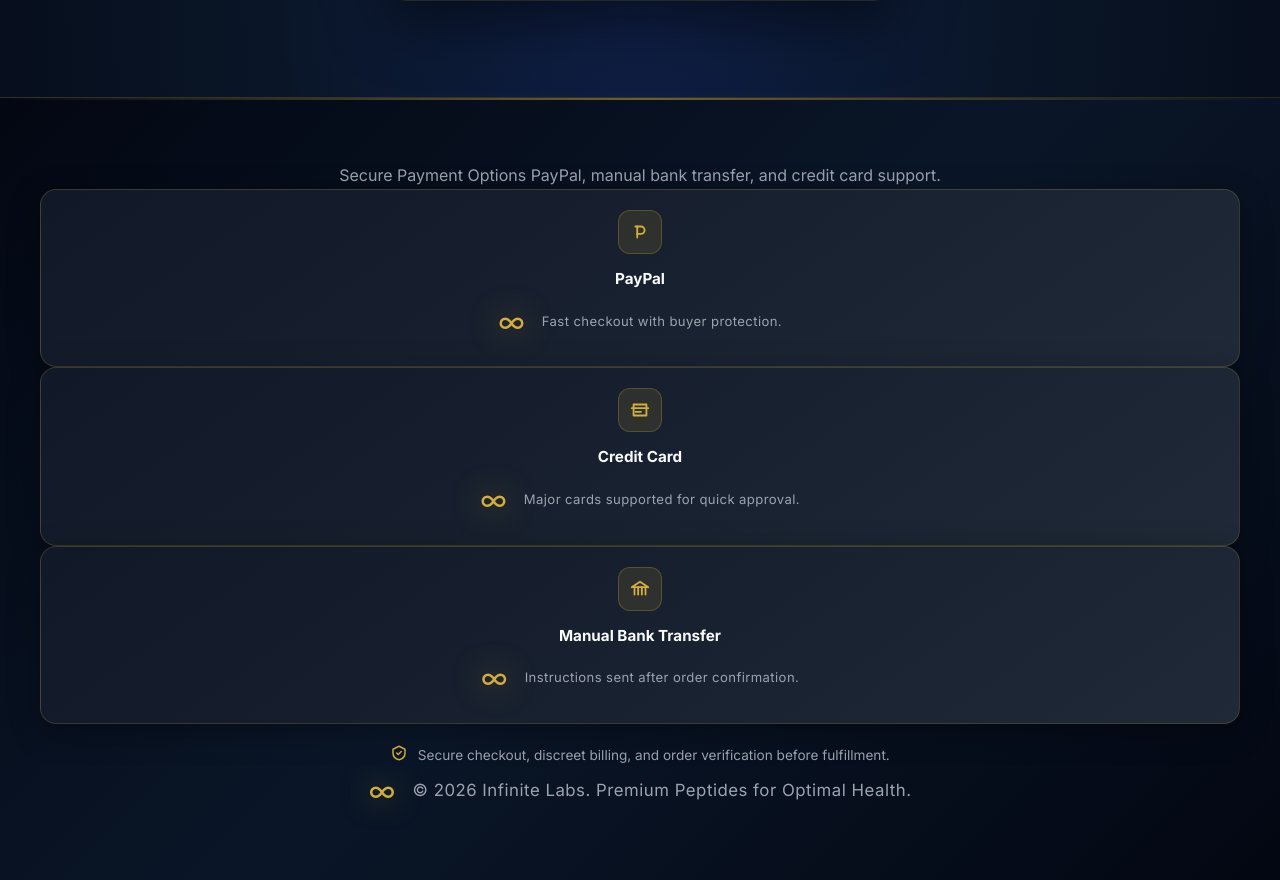
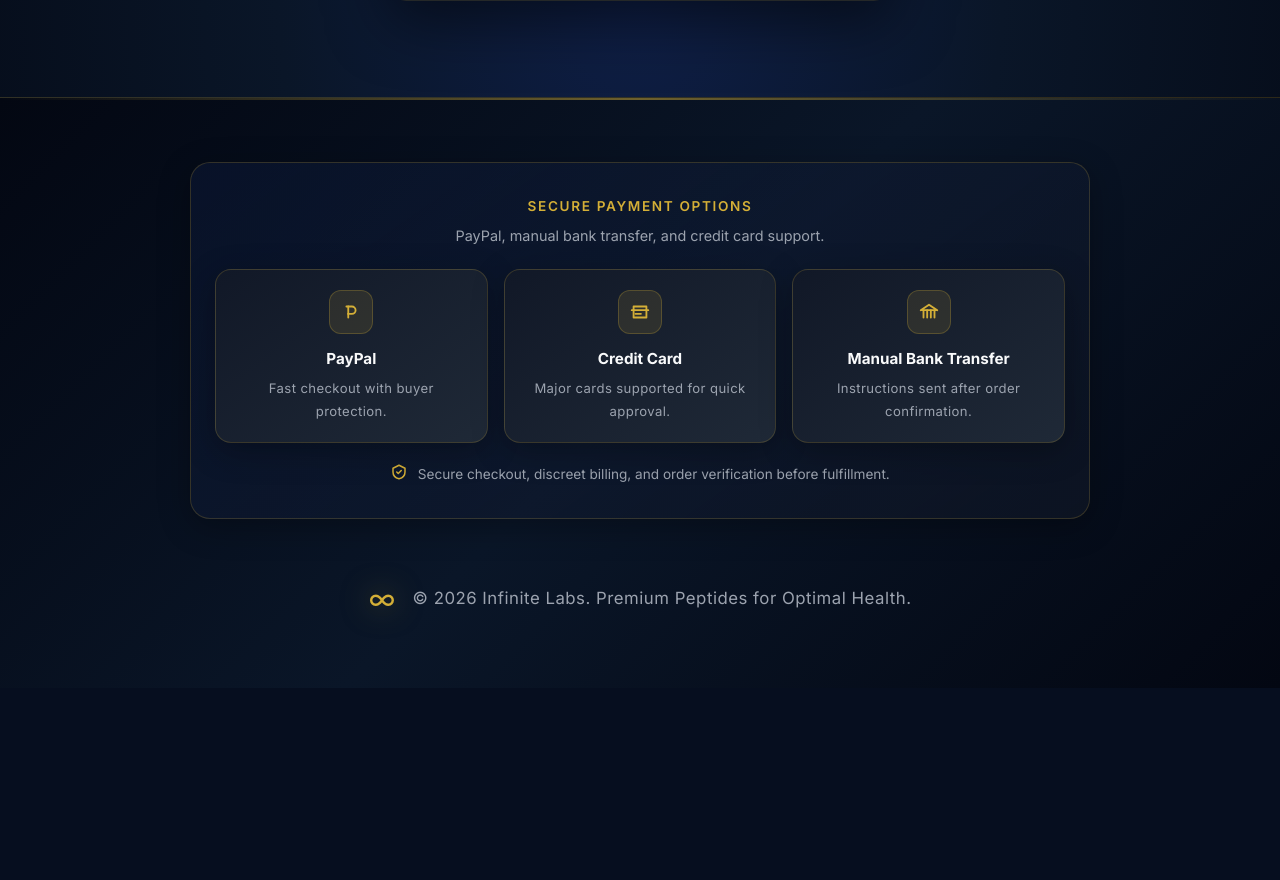
Before and after one commit to PowerTower90/infinite-labs, a Flask app: page /cart in a window 1280 px wide. Shown: the part 810-1690 px from the top of the page. After the commit the page ends 1498 px from the top, so only its background shows below. Run offline with Flask 3, Linux system fonts and the light colour scheme.

Commit message:
Auto-sync: 2026-02-15 12:40:00

```diff
--- a/static/css/style.css
+++ b/static/css/style.css
@@ -1872,14 +1872,17 @@ h2::after {
     filter: drop-shadow(0 4px 8px rgba(212, 175, 55, 0.3));
 }
 
-.payment-methods.premium-payment {
-    margin-top: 2rem;
-    padding-top: 2rem;
-    border-top: 1px solid rgba(212, 175, 55, 0.2);
-    text-align: center;
-}
-
-.payment-header {
+.footer-payment {
+    width: min(900px, 100%);
+    margin: 0 auto 2rem;
+    padding: 2rem 1.5rem;
+    border: 1px solid rgba(212, 175, 55, 0.2);
+    border-radius: 20px;
+    background: linear-gradient(145deg, rgba(15, 31, 71, 0.35) 0%, rgba(17, 24, 39, 0.6) 100%);
+    box-shadow: var(--shadow-card);
+}
+
+.footer-payment-header {
     display: flex;
     flex-direction: column;
     gap: 0.4rem;
@@ -1887,12 +1890,20 @@ h2::after {
     margin-bottom: 1.25rem;
 }
 
-.payment-subtext {
+.footer-payment-title {
+    text-transform: uppercase;
+    letter-spacing: 0.12em;
+    font-size: 0.85rem;
+    color: var(--luxury-gold);
+    font-weight: 600;
+}
+
+.footer-payment-subtext {
     font-size: 0.9rem;
     color: var(--text-muted);
 }
 
-.payment-grid {
+.footer-payment-grid {
     display: grid;
     grid-template-columns: repeat(auto-fit, minmax(180px, 1fr));
     gap: 1rem;
@@ -2638,7 +2649,20 @@ footer p {
     letter-spacing: 0.03em;
 }
 
-footer p::before {
+.footer-content {
+    display: flex;
+    flex-direction: column;
+    align-items: center;
+    gap: 1.5rem;
+}
+
+.footer-legal {
+    font-size: 1.05rem;
+    letter-spacing: 0.03em;
+    color: var(--text-muted);
+}
+
+.footer-legal::before {
     content: '∞ ';
     color: var(--luxury-gold);
     font-size: 1.8rem;
```
